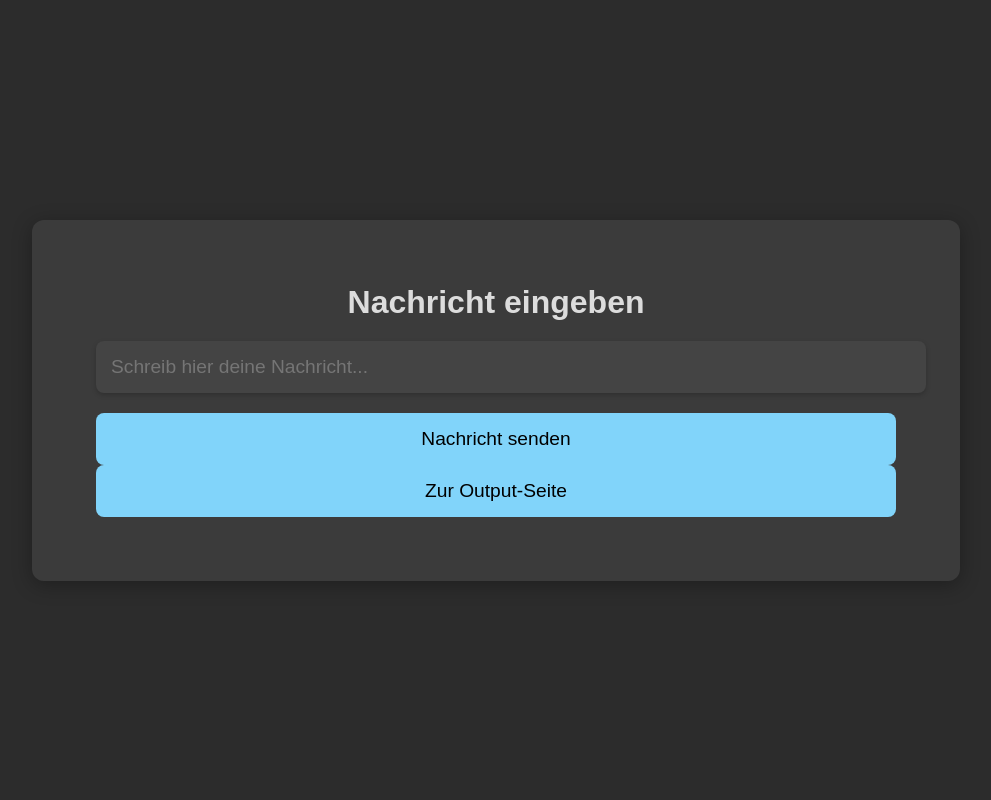
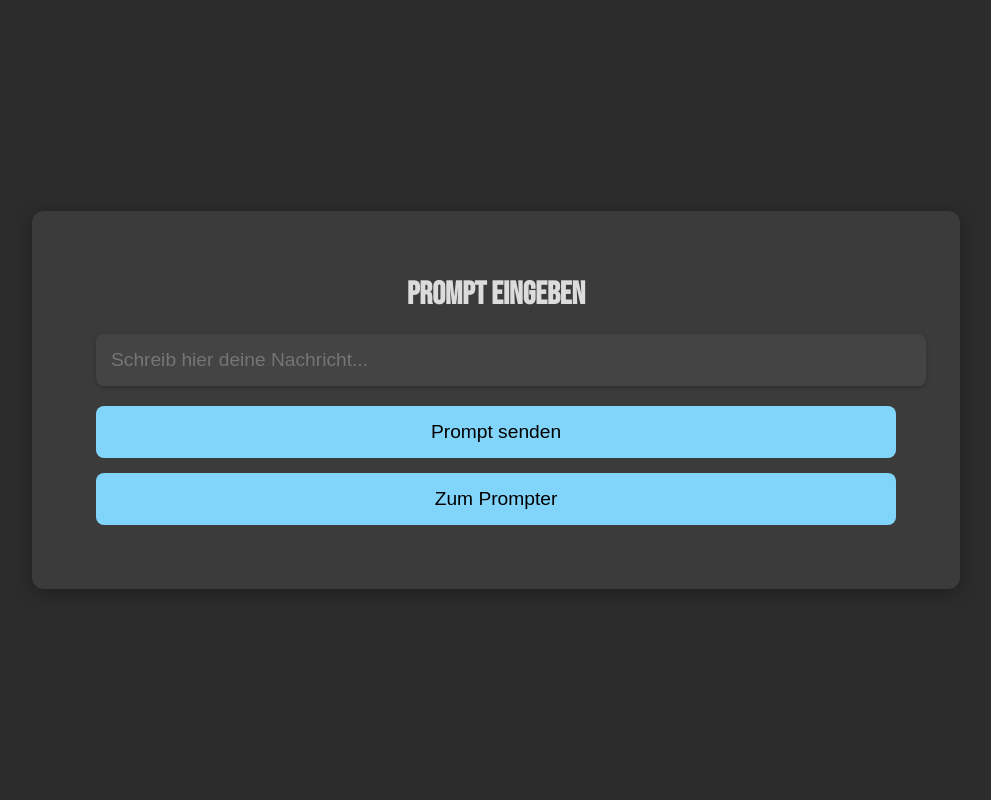
Before and after one commit to Katwizel/kprompt, a Flask app: page / in a window 1280 px wide. Shown: the whole page, without its empty margins (144-1135 px from the left). Run offline with Flask 3, Linux system fonts and the light colour scheme.

Commit message:
Update input.html
changin fonts

```diff
--- a/templates/input.html
+++ b/templates/input.html
@@ -3,7 +3,10 @@
 <head>
     <meta charset="UTF-8">
     <meta name="viewport" content="width=device-width, initial-scale=1.0">
-    <title>Input Page</title>
+    <title>kprompt - in</title>
+
+    <link href="https://fonts.googleapis.com/css2?family=Bebas+Neue&display=swap" rel="stylesheet">
+
     <style>
         body {
             margin: 0;
@@ -14,7 +17,7 @@
             align-items: center;
             height: 100vh;
             background: #2c2c2c;
-            font-family: Arial, sans-serif;
+            font-family: 'Bebas Neue', sans-serif;
             color: #dcdcdc;
             overflow: hidden;
         }
@@ -67,6 +70,13 @@
         button:active {
             transform: translateY(2px);
             box-shadow: 0px 2px 8px rgba(0, 0, 0, 0.3);
+        }
+
+        /* Abstand zwischen den Buttons */
+        .button-container {
+            display: flex;
+            flex-direction: column;
+            gap: 15px; /* Abstand zwischen den Buttons */
         }
 
         /* Toast-Nachricht-Stil */
@@ -136,12 +146,16 @@
 </head>
 <body>
     <div class="container">
-        <div class="header">Nachricht eingeben</div>
+        <div class="header">Prompt eingeben</div>
         <input type="text" id="messageInput" placeholder="Schreib hier deine Nachricht...">
-        <button onclick="postMessage()">Nachricht senden</button>
-        <!-- Button für die Weiterleitung zur Output-Seite -->
-        <button onclick="window.location.href='/output'">Zur Output-Seite</button>
+
+        <div class="button-container">
+            <!-- Button für das Senden der Nachricht -->
+            <button onclick="postMessage()">Prompt senden</button>
+
+            <!-- Button für die Weiterleitung zur Output-Seite (öffnet in neuem Tab) -->
+            <button onclick="window.open('/output', '_blank')">Zum Prompter</button>
+        </div>
     </div>
 </body>
 </html>
- <!-- 1 -->
```
